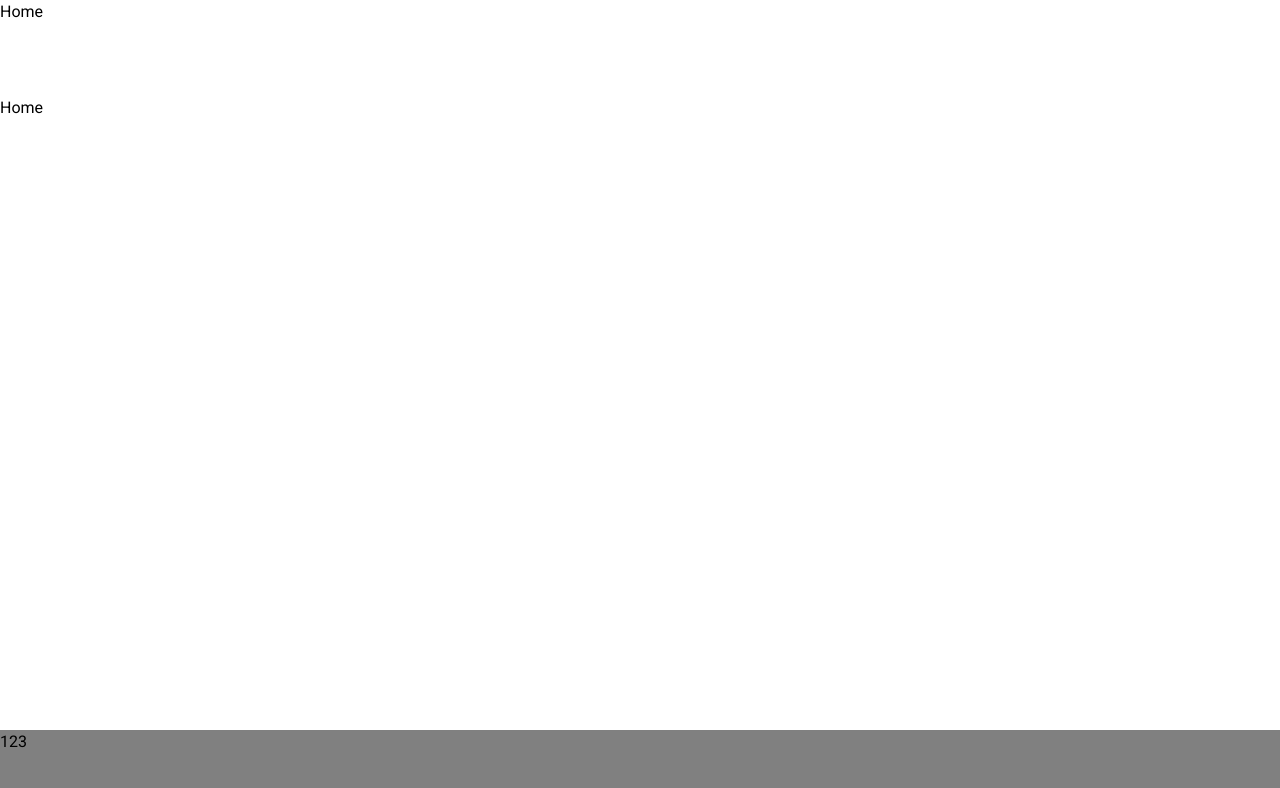
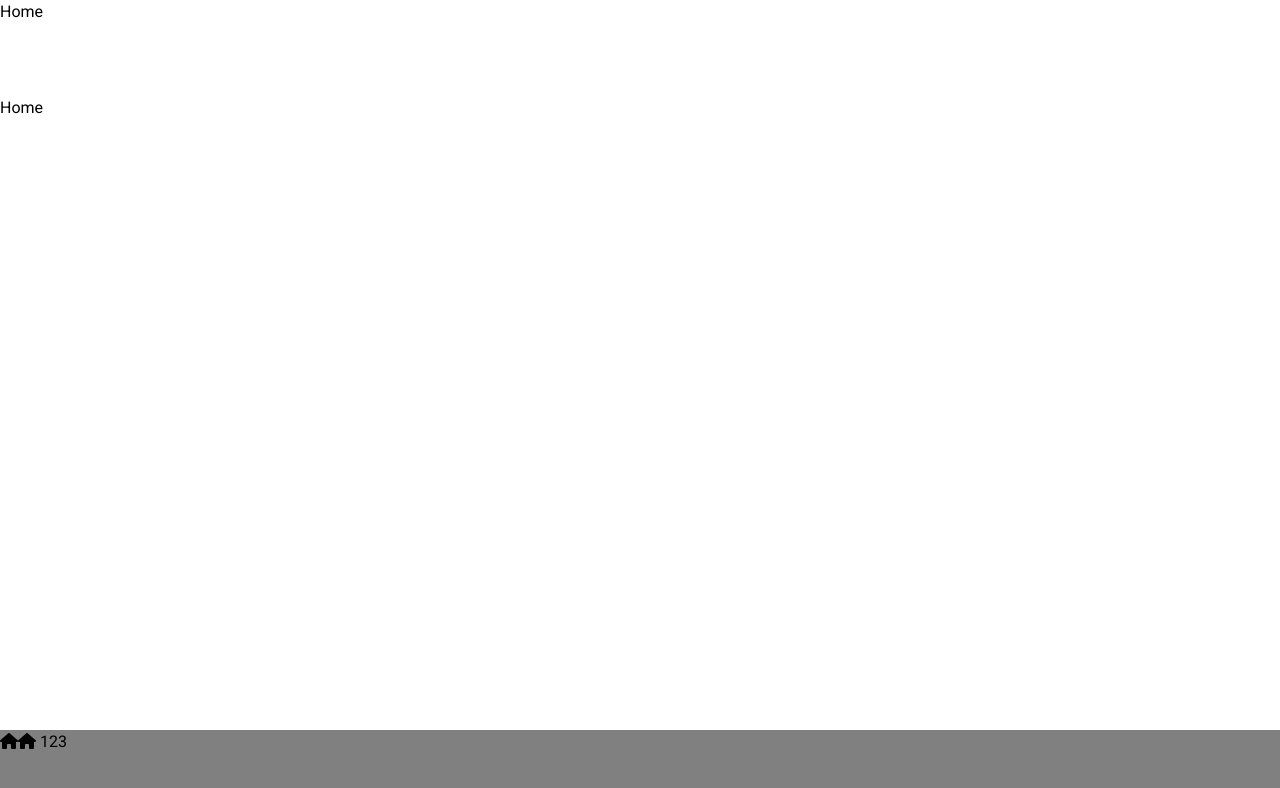
Before and after one commit to doris0728/2024-EqualPay, a Vue app: page / in a window 1280 px wide. Shown: the top 788 px of the page. Built offline with nearby package versions, Linux system fonts and the light colour scheme.

Commit message:
adjust main.js with fontawesome

```diff
--- a/src/main.js
+++ b/src/main.js
@@ -2,5 +2,12 @@
 import './style.scss'
 import App from './App.vue'
 import { router } from './router'
+import { FontAwesomeIcon } from "@fortawesome/vue-fontawesome";
+import { library } from "@fortawesome/fontawesome-svg-core";
+import { fas } from '@fortawesome/free-solid-svg-icons'
+import { fab } from '@fortawesome/free-brands-svg-icons';
+import { far } from '@fortawesome/free-regular-svg-icons';
 
-createApp(App).use(router).mount('#app')
+library.add(fas, far, fab)
+
+createApp(App).use(router).component("font-awesome-icon", FontAwesomeIcon).mount('#app')
--- a/src/pages/Footer.vue
+++ b/src/pages/Footer.vue
@@ -4,6 +4,8 @@
 
 <template>
     <div class="container">
+        <font-awesome-icon :icon="['fas', 'house']" />
+        <font-awesome-icon :icon="['fas', 'house']" />
 123
     </div>
 </template>
```
